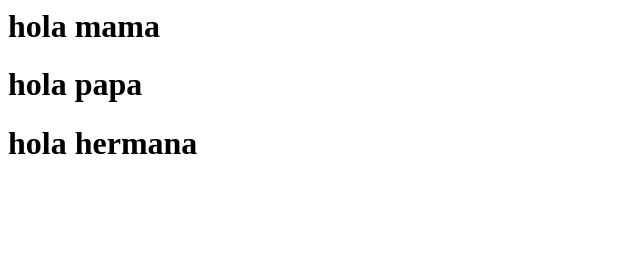
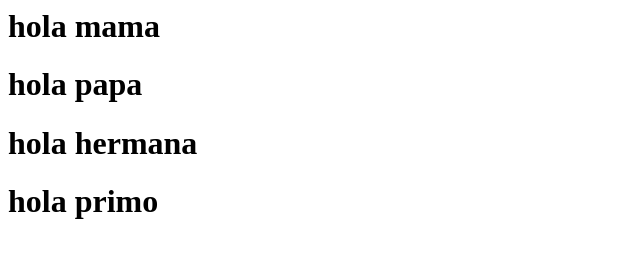
Before and after one commit to enelynnayeli/examen, a plain HTML site: page index.html in a window 1280 px wide. Shown: the whole page, without its empty margins (0-640 px from the left). Drawn offline with Linux system fonts and the light colour scheme.

Commit message:
cuarto commit

```diff
--- a/index.html
+++ b/index.html
@@ -1,3 +1,4 @@
 <h1>hola mama</h1>
 <h1>hola papa</h1>
 <h1>hola hermana</h1>
+<h1>hola primo</h1>
```
